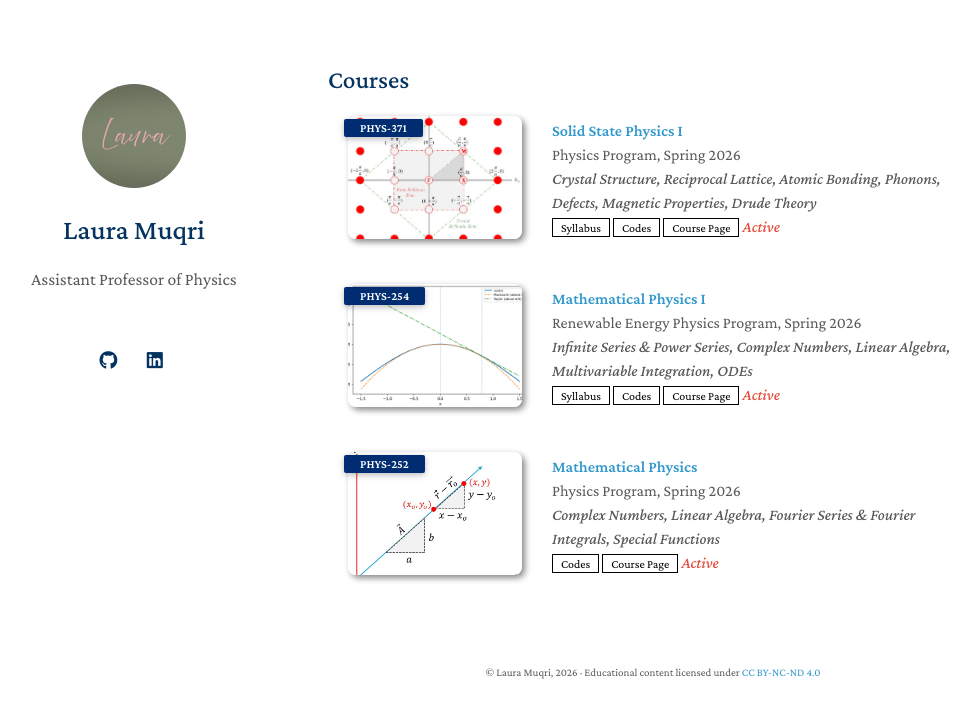
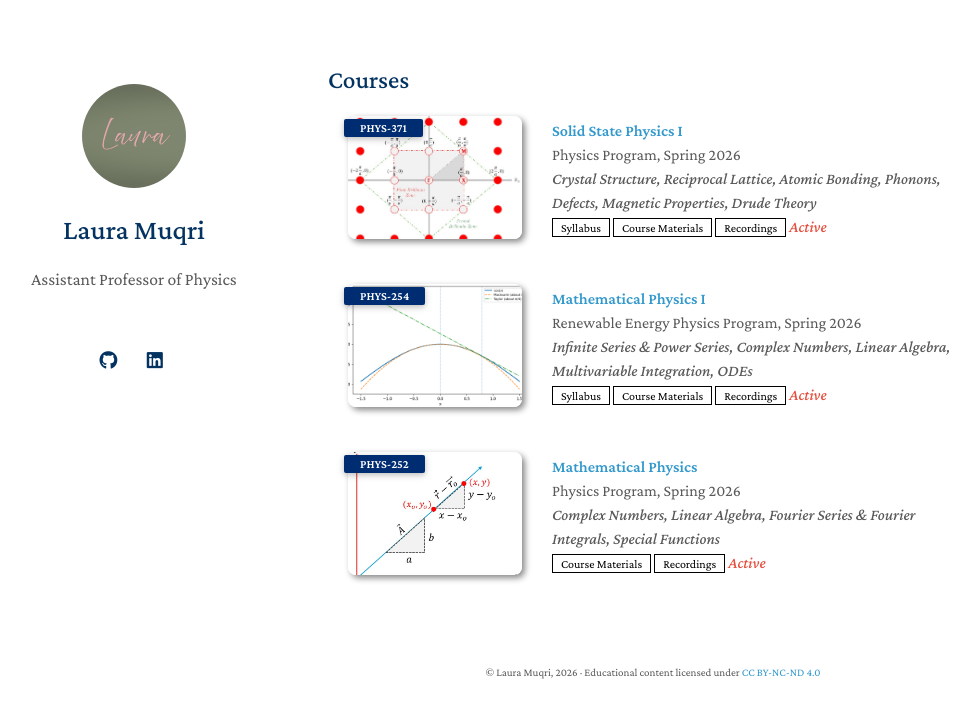
Before and after one commit to LauraMuqri/LauraMuqri.github.io, a Jekyll site: the page built from index.md, in a window 1280 px wide. Shown: the top 718 px of the page, without its empty margins (142-1122 px from the left). Built offline with Jekyll 4.4.1, drawn with Linux system fonts in a browser that asks for light colours; a style sheet for code colours, icons or effects is not loaded.

Commit message:
Update publications.md

```diff
--- a/_includes/publications.md
+++ b/_includes/publications.md
@@ -25,10 +25,10 @@
       <a href="{{ link.pdf }}" class="btn btn-sm z-depth-0" role="button" target="_blank" style="font-size:12px;">Syllabus</a>
       {% endif %}
       {% if link.code %}
-      <a href="{{ link.code }}" class="btn btn-sm z-depth-0" role="button" target="_blank" style="font-size:12px;">Codes</a>
+      <a href="{{ link.code }}" class="btn btn-sm z-depth-0" role="button" target="_blank" style="font-size:12px;">Course Materials</a>
       {% endif %}
       {% if link.page %}
-      <a href="{{ link.page }}" class="btn btn-sm z-depth-0" role="button" target="_blank" style="font-size:12px;">Course Page</a>
+      <a href="{{ link.page }}" class="btn btn-sm z-depth-0" role="button" target="_blank" style="font-size:12px;">Recordings</a>
       {% endif %}
       {% if link.bibtex %}
       <a href="{{ link.bibtex }}" class="btn btn-sm z-depth-0" role="button" target="_blank" style="font-size:12px;">BibTex</a>
```
